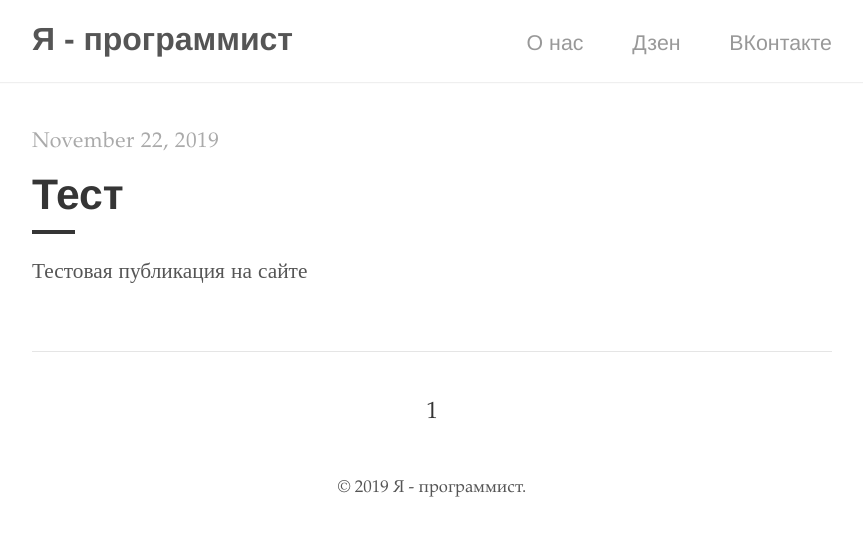
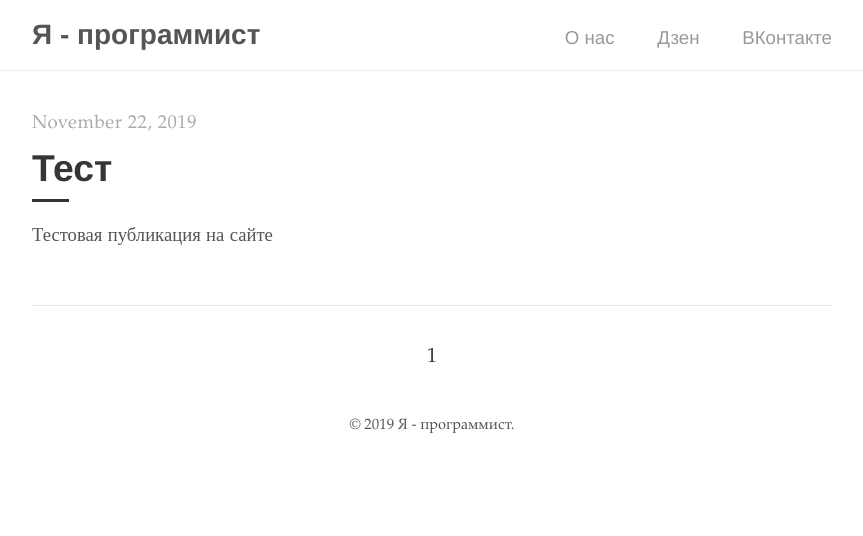
Before and after one commit to yaprogrammer/yaprogrammer.github.io, a Jekyll site: the page built from index.html, in a window 1280 px wide. Shown: the top 536 px of the page, without its empty margins (208-1071 px from the left). Built offline with Jekyll 4.4.1, drawn with Linux system fonts in a browser that asks for light colours; the list of posts is cut into pages by our own code.

Commit message:
style adjustments

```diff
--- a/_sass/tale/_base.scss
+++ b/_sass/tale/_base.scss
@@ -12,11 +12,11 @@ body {
 
 html {
   font-family: $serif-primary;
-  font-size: 14pt;
+  font-size: 12pt;
   overflow-y: scroll;
 
   @media (min-width: 600px) {
-    font-size: 16pt;
+    font-size: 14pt;
   }
 }
 
```
